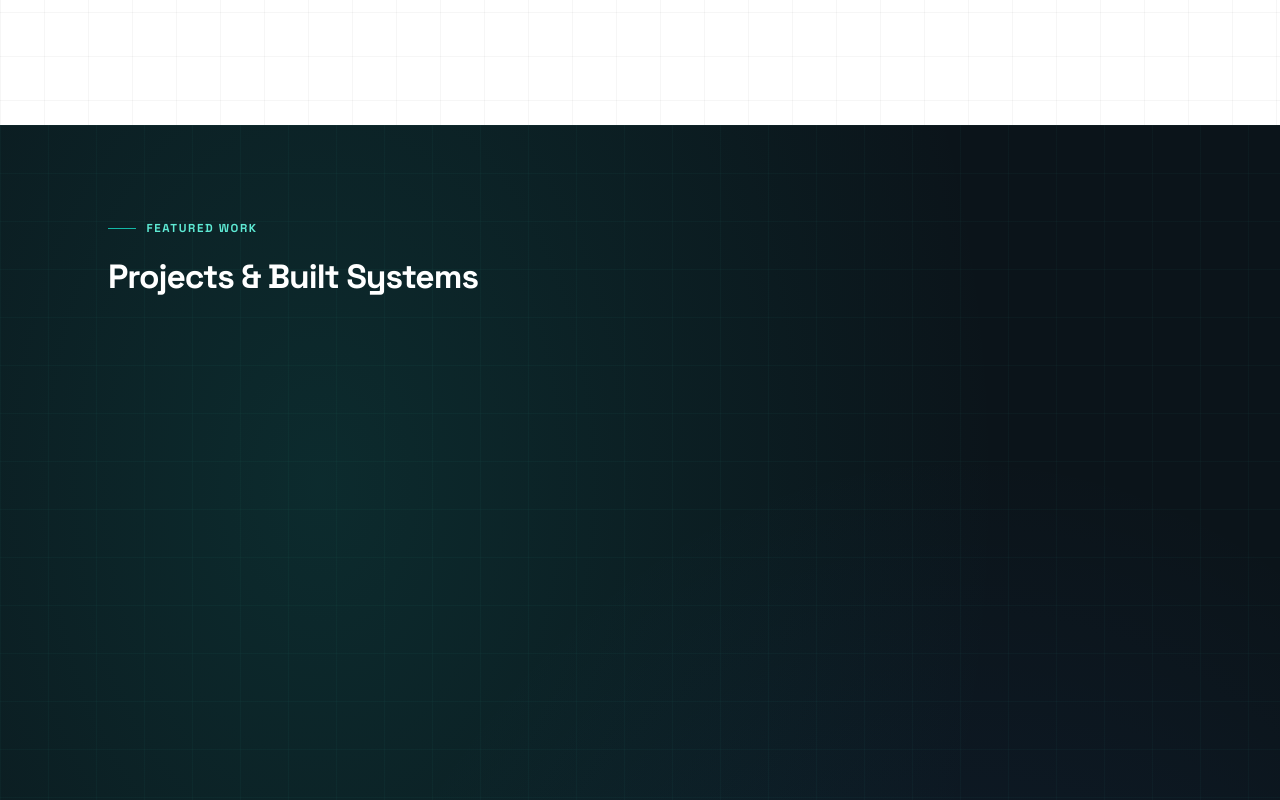
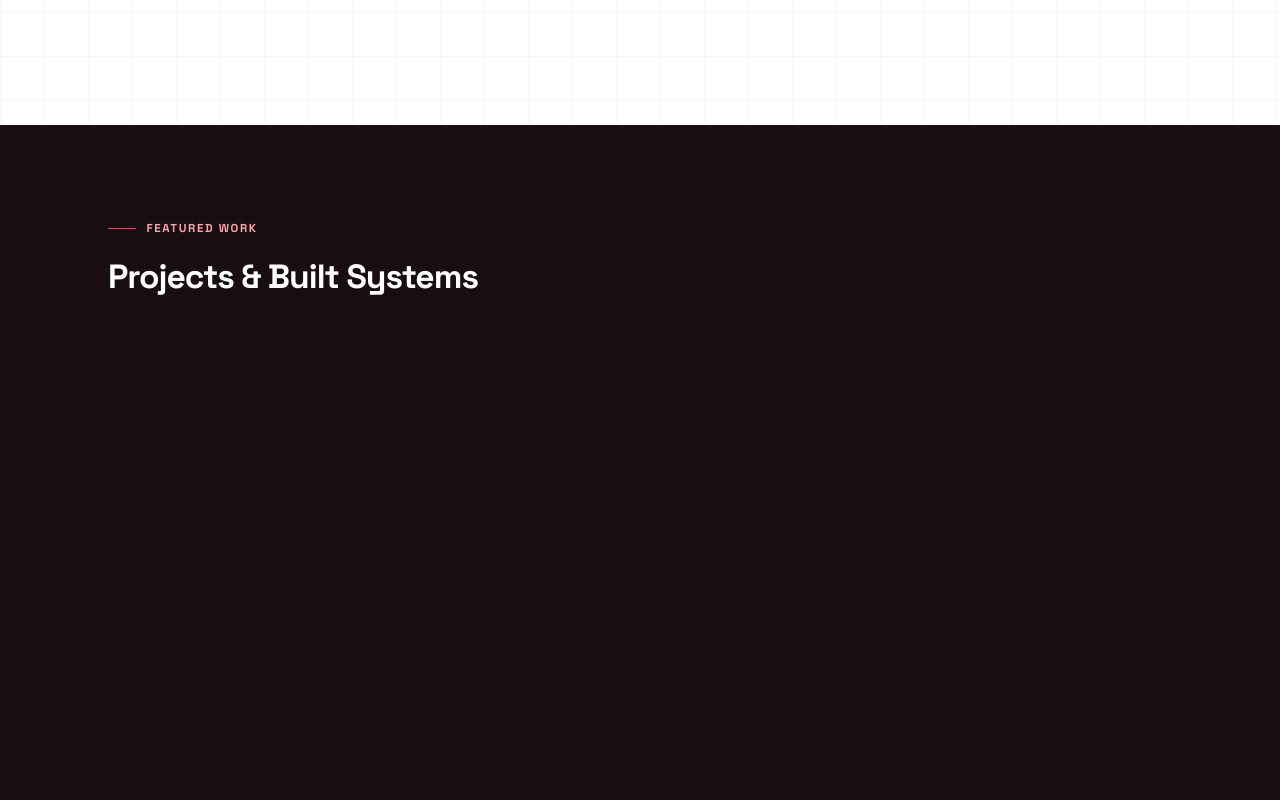
Before and after one commit to fazil-firoz/Modern-portfolio, a React (Vite) app: page / in a window 1280 px wide. Shown: the part 2980-3780 px from the top of the page. Built offline with nearby package versions, Linux system fonts and the light colour scheme.

Commit message:
style: replace gradients with solid matte deep crimson rose red theme (#180e12) for Projects section

```diff
--- a/src/index.css
+++ b/src/index.css
@@ -945,28 +945,25 @@ html, body, #root {
 }
 
 /* ═══════════════════════════════════════════════════════
-   SECTION 5 — PROJECTS  (Deep Cyber Teal & Obsidian Emerald)
+   SECTION 5 — PROJECTS  (Solid Matte Dark Crimson & Rose Red Theme)
 ═══════════════════════════════════════════════════════ */
 .section-projects {
   position: relative;
   min-height: 100vh;
   width: 100%;
-  background:
-    radial-gradient(ellipse at 25% 20%, rgba(20, 184, 166, 0.14) 0%, transparent 50%),
-    radial-gradient(ellipse at 75% 80%, rgba(59, 130, 246, 0.12) 0%, transparent 55%),
-    #0b141a;
+  background: #180e12;
   color: #f8fafc;
   padding: 6rem 0 8rem;
   overflow: hidden;
 }
 
-/* Fine Cyber Grid Texture */
+/* Fine Reddish Grid Texture (No Gradients) */
 .section-projects::before {
   content: '';
   position: absolute; inset: 0;
   background-image:
-    linear-gradient(rgba(45, 212, 191, 0.035) 1px, transparent 1px),
-    linear-gradient(90deg, rgba(45, 212, 191, 0.035) 1px, transparent 1px);
+    linear-gradient(rgba(244, 63, 94, 0.035) 1px, transparent 1px),
+    linear-gradient(90deg, rgba(244, 63, 94, 0.035) 1px, transparent 1px);
   background-size: 48px 48px;
   pointer-events: none; z-index: 0;
 }
@@ -990,14 +987,14 @@ html, body, #root {
   font-weight: 700;
   letter-spacing: 0.14em;
   text-transform: uppercase;
-  color: #5eead4;
+  color: #fda4af;
 }
 
 .proj-tag-line {
   display: block;
   width: 28px;
   height: 1.5px;
-  background: #14b8a6;
+  background: #f43f5e;
   flex-shrink: 0;
 }
 
@@ -1027,7 +1024,7 @@ html, body, #root {
 /* Animated Thin Outline Frame (Transparent Website Background) */
 .proj-card {
   background: transparent;
-  border: 1px solid rgba(167, 139, 250, 0.14);
+  border: 1px solid rgba(244, 63, 94, 0.16);
   border-radius: 20px;
   padding: 1.85rem 2.1rem;
   display: flex;
@@ -1041,13 +1038,13 @@ html, body, #root {
               border-color 0.4s ease;
 }
 
-/* Animated Top Line Laser Sweep on Hover */
+/* Animated Top Line Sweep on Hover */
 .proj-card::before {
   content: '';
   position: absolute;
   top: 0; left: 0; right: 0;
   height: 2px;
-  background: linear-gradient(90deg, transparent, #38bdf8, #818cf8, transparent);
+  background: linear-gradient(90deg, transparent, #f43f5e, #fb7185, transparent);
   opacity: 0;
   transform: translateX(-100%);
   transition: transform 0.6s ease, opacity 0.4s ease;
@@ -1055,7 +1052,7 @@ html, body, #root {
 
 .proj-card:hover {
   transform: translateY(-5px);
-  border-color: rgba(56, 189, 248, 0.45);
+  border-color: #f43f5e;
   background: transparent;
   box-shadow: none;
 }
@@ -1084,7 +1081,7 @@ html, body, #root {
   font-family: 'Space Grotesk', monospace;
   font-size: 0.85rem;
   font-weight: 800;
-  color: #818cf8;
+  color: #f43f5e;
   letter-spacing: 0.08em;
   opacity: 0.95;
 }
@@ -1093,7 +1090,7 @@ html, body, #root {
 .proj-shape-node {
   width: 8px;
   height: 8px;
-  border: 1.5px solid #a78bfa;
+  border: 1.5px solid #fb7185;
   transform: rotate(45deg);
   transition: transform 0.4s cubic-bezier(0.34, 1.56, 0.64, 1), border-color 0.3s ease, background-color 0.3s ease, box-shadow 0.3s ease;
   flex-shrink: 0;
@@ -1101,9 +1098,9 @@ html, body, #root {
 
 .proj-card:hover .proj-shape-node {
   transform: rotate(225deg) scale(1.35);
-  border-color: #38bdf8;
-  background: #38bdf8;
-  box-shadow: 0 0 10px rgba(56, 189, 248, 0.7);
+  border-color: #f43f5e;
+  background: #f43f5e;
+  box-shadow: 0 0 10px rgba(244, 63, 94, 0.7);
 }
 
 /* Category Pills */
```
